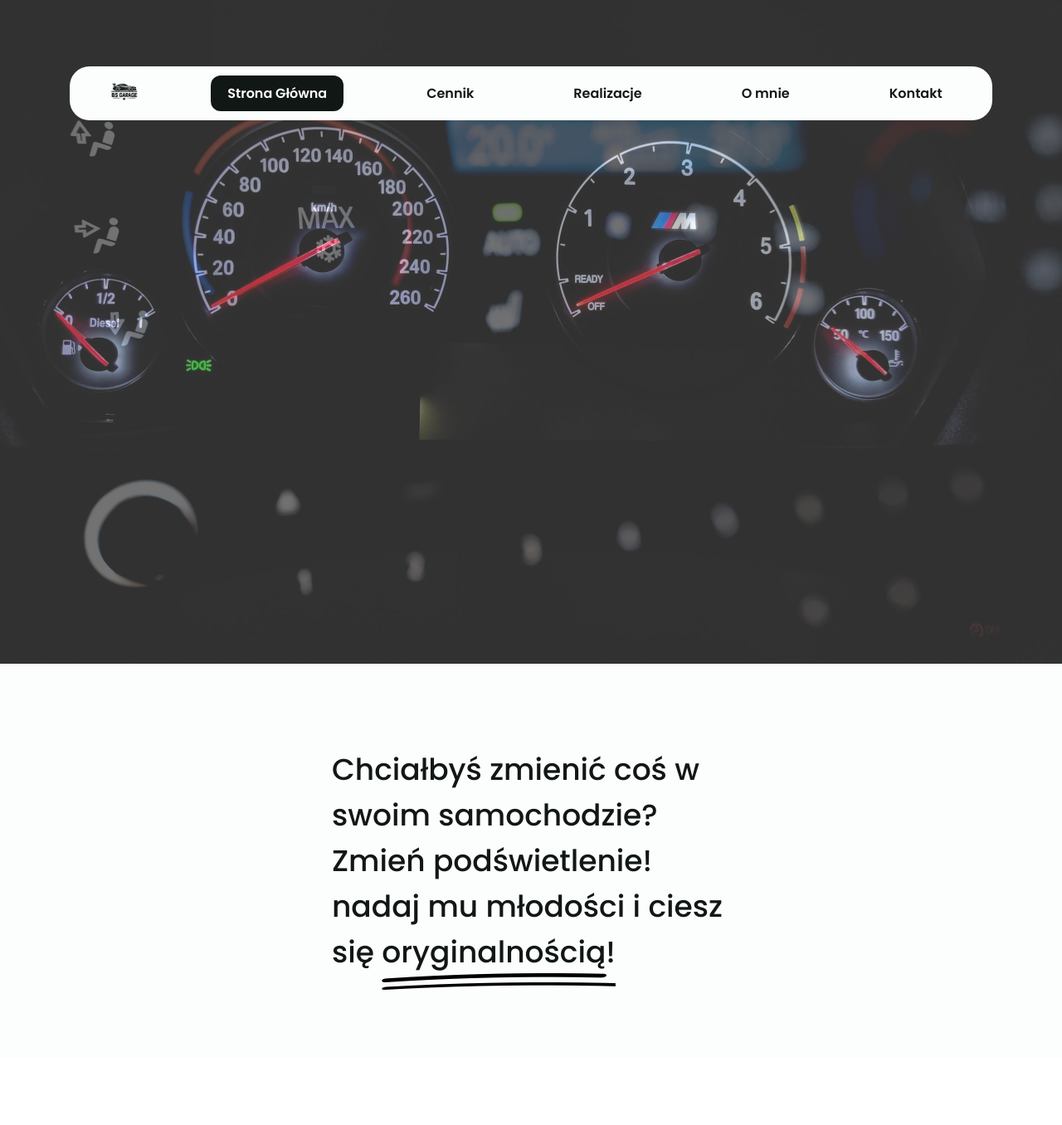
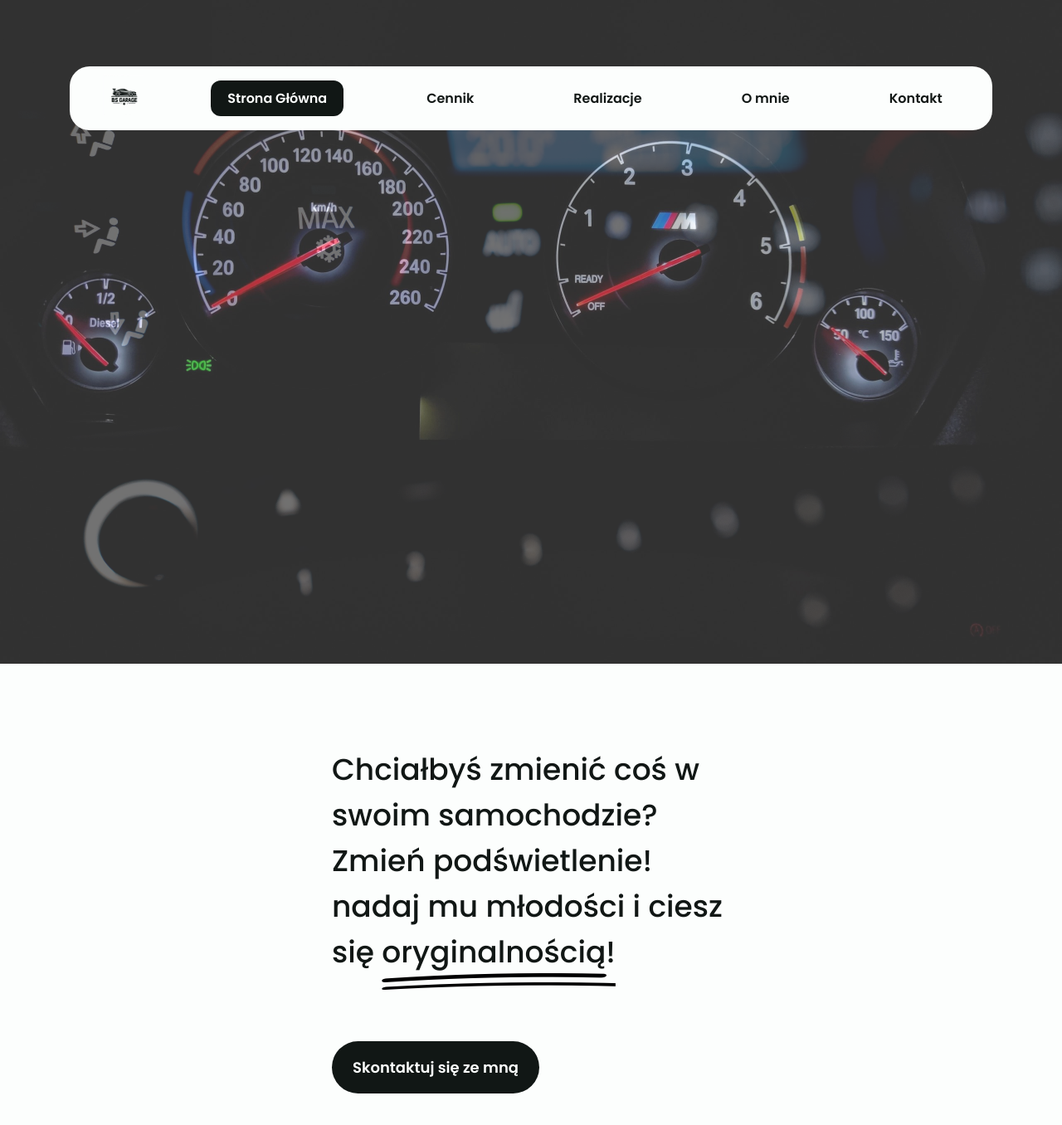
Before and after one commit to nogowicz/bsgarage, a Next.js app: page / in a window 1280 px wide. Shown: the top 1356 px of the page at 83% size. Before the commit the page ends 1275 px from the top, so only its background shows below. Built offline with nearby package versions, Linux system fonts and the light colour scheme.

Commit message:
call to action section created

```diff
--- a/src/app/globals.css
+++ b/src/app/globals.css
@@ -15,6 +15,7 @@
   --link-height: 1em;
   --link-primary: #FCFEFD;
   --link-secondary: #111715;
+  --link-opacity: 0.7;
 
   /* NAVBAR */
   --navbar-margin-top: 80px;
--- /dev/null
+++ b/src/components/button/Button.tsx
@@ -0,0 +1,21 @@
+import React from 'react';
+
+import styles from './button.module.css';
+
+interface IButton {
+  withArrow?: boolean;
+  isBlack?: boolean;
+  text: string;
+}
+
+export default function Button({
+  withArrow = false,
+  isBlack = true,
+  text,
+}: IButton) {
+  return (
+    <button className={`${styles.button} ${isBlack ? styles.blackButton : ''}`}>
+      {text}
+    </button>
+  );
+}
--- /dev/null
+++ b/src/components/button/button.module.css
@@ -0,0 +1,22 @@
+.button {
+  background-color: var(--background-white);
+  color: var(--text-black);
+  border-radius: 50px;
+  font-size: 18px;
+  font-weight: 600;
+  padding: 18px 25px;
+  border: none;
+  transition: all 0.15s ease;
+  width: min-content;
+  text-wrap: nowrap;
+}
+
+.blackButton {
+  background-color: var(--text-black);
+  color: var(--background-white);
+}
+
+.button:hover {
+  cursor: pointer;
+  opacity: var(--link-opacity);
+}
--- a/src/components/call-to-action-text/CallToActionText.tsx
+++ b/src/components/call-to-action-text/CallToActionText.tsx
@@ -5,10 +5,11 @@ import React, { useRef, useState } from 'react';
 import styles from './call-to-action-text.module.css';
 import Image from 'next/image';
 
-import { motion, useInView } from 'framer-motion';
+import { motion } from 'framer-motion';
 
 import LineOne from '@assets/line-1.png';
 import LineTwo from '@assets/line-2.png';
+import Button from '../button/Button';
 
 export default function CallToActionText() {
   const underlineRef = useRef(null);
@@ -61,6 +62,7 @@ export default function CallToActionText() {
           </motion.div>
         </span>
       </div>
+      <Button text="Skontaktuj się ze mną" />
     </div>
   );
 }
--- a/src/components/call-to-action-text/call-to-action-text.module.css
+++ b/src/components/call-to-action-text/call-to-action-text.module.css
@@ -1,6 +1,9 @@
 .container {
   background-color: var(--background-white);
   padding: 100px 400px;
+  display: flex;
+  flex-direction: column;
+  gap: 80px;
 }
 
 .container .text {
--- a/src/components/mini-navbar/mini-navbar.module.css
+++ b/src/components/mini-navbar/mini-navbar.module.css
@@ -1,10 +1,10 @@
 .navbar {
   background-color: var(--link-primary);
-  padding: 20px 40px;
+  padding: 10px 40px;
   border-radius: 24px;
   display: flex;
   flex-direction: row;
-  max-height: 65px;
+  height: min-content;
   justify-content: space-between;
   align-items: center;
   gap: var(--navbar-gap);
@@ -24,15 +24,16 @@
   font-size: var(--link-size);
   line-height: var(--link-height);
   padding: 10px 20px;
+  transition: all 0.15s ease;
 }
 
 .navbar li a:hover {
-  opacity: 0.5;
+  opacity: var(--link-opacity);
 }
 
 .navbar .active a {
   color: var(--link-primary);
   background-color: var(--link-secondary);
   border-radius: 12px;
-  transition: background-color 0.2s ease-in-out;
+  transition: all 0.15s ease;
 }
```
